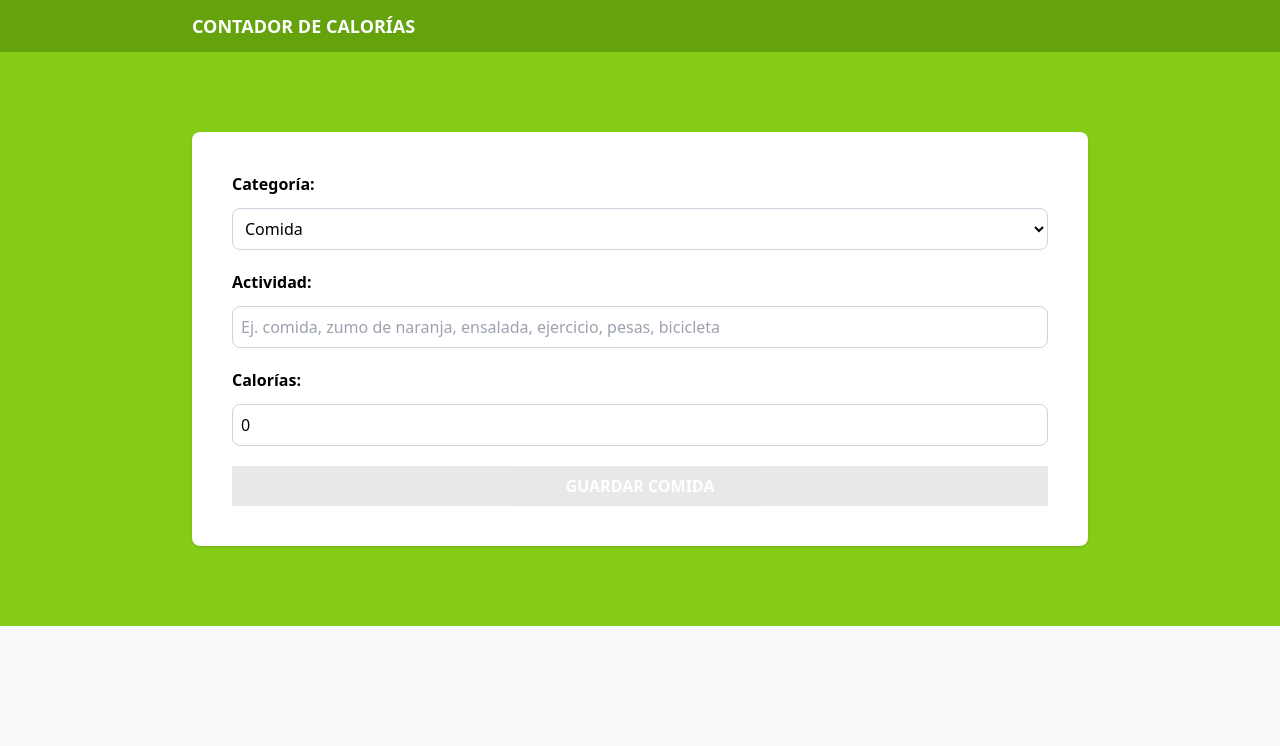
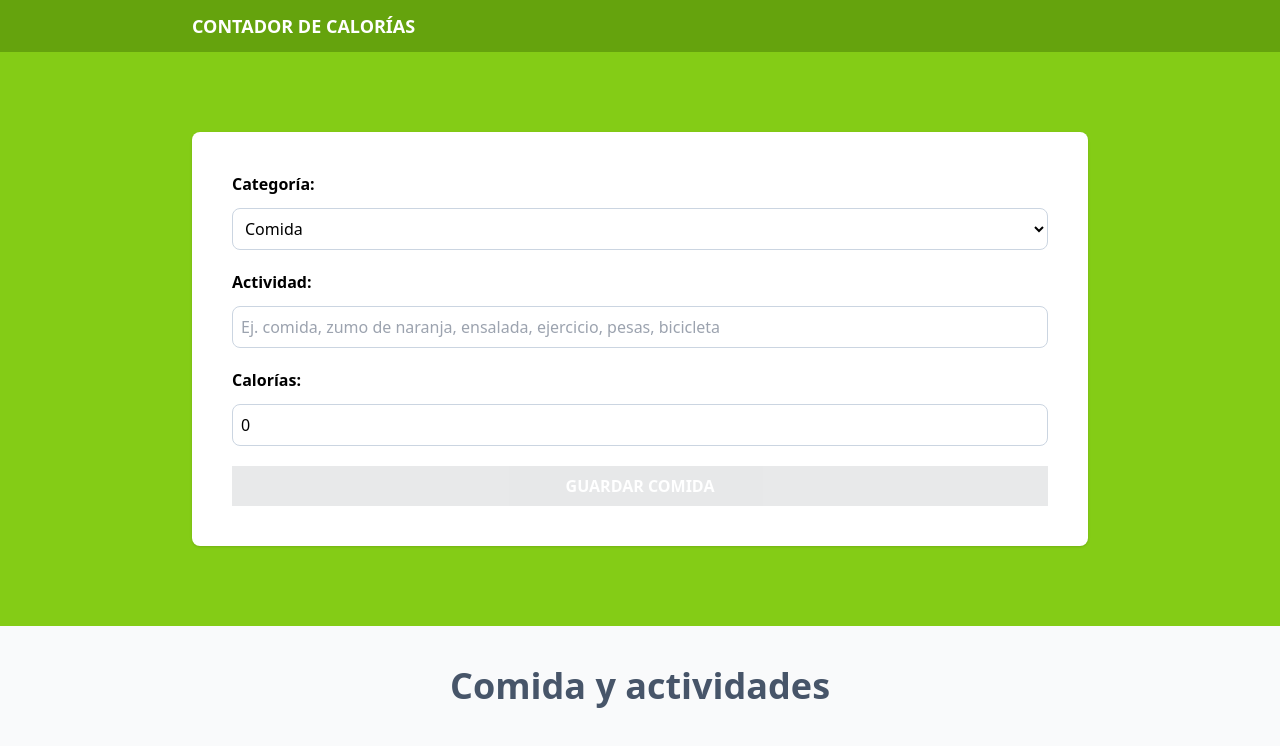
Before and after one commit to lemus777/calorie-tracker, a React (Vite) app: page / in a window 1280 px wide. Shown: the top 746 px of the page. Built offline with nearby package versions, Linux system fonts and the light colour scheme.

Commit message:
rendering activityList component

```diff
--- a/src/App.tsx
+++ b/src/App.tsx
@@ -1,6 +1,7 @@
 import { useReducer } from "react"
 import Form from "./components/Form"
 import { activityReducer, initialState } from "./reducers/activity-reducer"
+import ActivityList from "./components/ActivityList"
 
 function App() {
 
@@ -22,6 +23,11 @@
           />
         </div>
       </section>
+      <section className="p-10 mx-auto max-w-4xl">
+        <ActivityList
+          activities={state.activities}
+        />
+      </section>
     </>
   )
 }
--- /dev/null
+++ b/src/components/ActivityList.tsx
@@ -0,0 +1,32 @@
+import { useMemo } from "react"
+import { Activity } from "../types"
+import { categories } from "../data/categories"
+
+type ActivityListProps = {
+  activities: Activity[]
+}
+
+export default function ActivityList({activities} : ActivityListProps) {
+
+  const categoryName = useMemo(() =>
+    (category : Activity['category']) => categories.map( cat => cat.id === category ? cat.name : '')
+  , [activities])
+
+  return (
+    <>
+      <h2 className="text-4xl font-bold text-slate-600 text-center">Comida y actividades</h2>
+      {activities.map( activity => (
+        <div key={activity.id} className="px-5 py-10 bg-white mt-5 flex justify-between">
+          <div className="space-y-2 relative">
+            <p className={`absolute -top-8 -left-8 px-10 py-2 text-white uppercase font-bold ${activity.category === 1 ? 'bg-lime-500' : 'bg-orange-500'}`}>
+              {categoryName(+activity.category)}
+            </p>
+            <p className="text-2xl font-bold pt-5">{activity.name}</p>
+            <p className="font-black text-4xl text-lime-500">{activity.calories} {''} <span>calorías</span></p>
+          </div>
+          <div></div>
+        </div>
+      ))}
+    </>
+  )
+}
```
